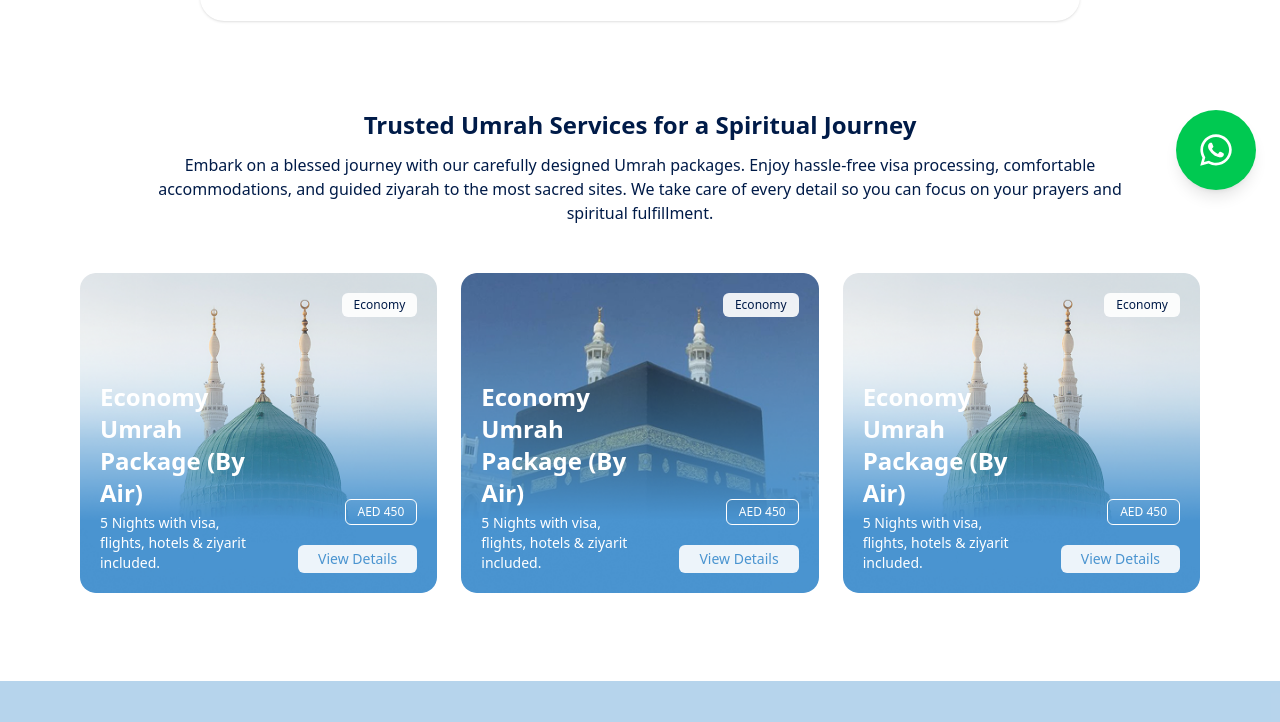
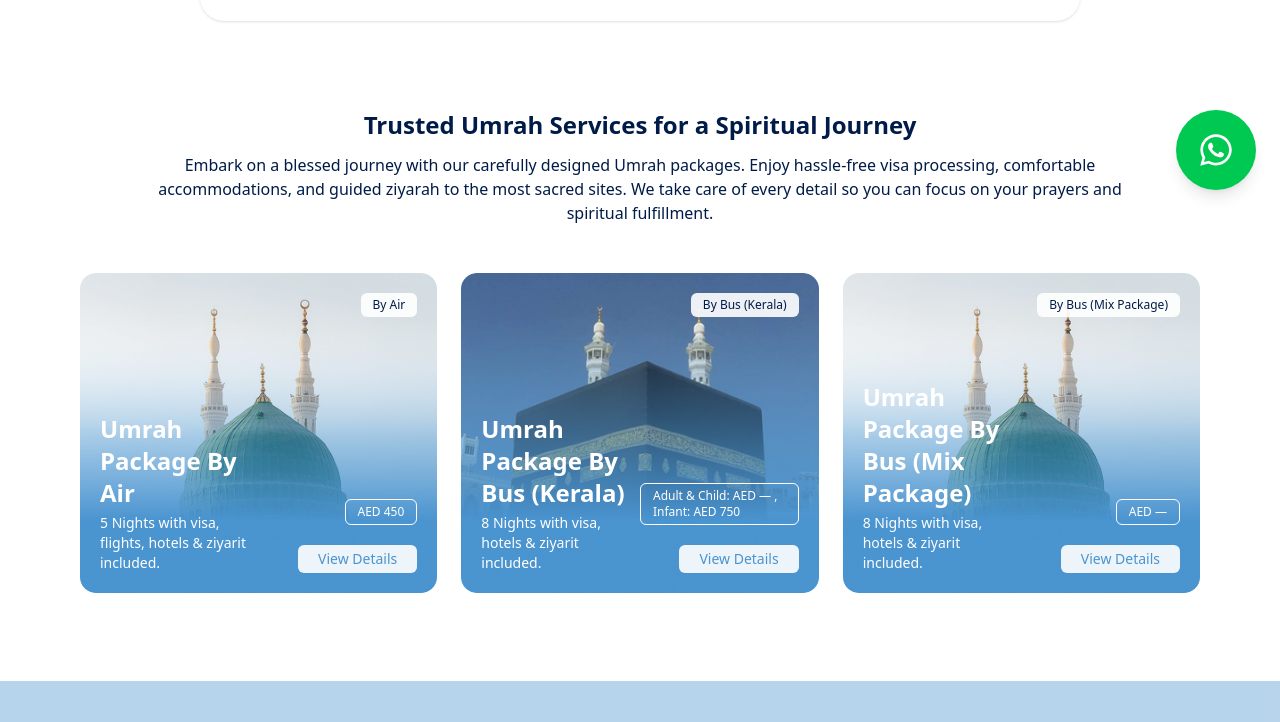
Before and after one commit to Fica-Web/Smart-Travels, a React (Vite) app in the folder frontend/: page /bookings/umrah in a window 1280 px wide. Shown: the part 578-1300 px from the top of the page. Built offline with nearby package versions, Linux system fonts and the light colour scheme; no server answers.

Commit message:
sample itinerary

```diff
--- a/frontend/src/components/HomeSection/BookingPage/DestinationDetails.jsx
+++ b/frontend/src/components/HomeSection/BookingPage/DestinationDetails.jsx
@@ -58,7 +58,7 @@ const DestinationDetails = () => {
                     <TripDetails destination={destination} />
                 </div>
                 <div className='w-full md:w-[500px] flex flex-col '>
-                    <ContactSection  destination={destination}/>
+                    <ContactSection  destination={destination} />
                 </div>
             </div>
 
--- a/frontend/src/components/HomeSection/BookingPage/UmrahPage/UmrahListingPage.jsx
+++ b/frontend/src/components/HomeSection/BookingPage/UmrahPage/UmrahListingPage.jsx
@@ -1,37 +1,5 @@
-import React from 'react';
 import { Link } from 'react-router-dom';
-import img1 from '../../../../assets/image/booking/umrah/umrah1.png';
-import img2 from '../../../../assets/image/booking/umrah/umrah2.png';
-
-const packages = [
-    {
-        id: 1,
-        title: "Economy Umrah Package (By Air)",
-        slug: "economy-umrah-package-by-air",
-        nights: "5 Nights with visa, flights, hotels & ziyarit included.",
-        price: "AED 450",
-        tag: "Economy",
-        image: img2, // replace with your image
-    },
-    {
-        id: 2,
-        title: "Economy Umrah Package (By Air)",
-        slug: "economy-umrah-package-by-air-2",
-        nights: "5 Nights with visa, flights, hotels & ziyarit included.",
-        price: "AED 450",
-        tag: "Economy",
-        image: img1, // replace with your image
-    },
-    {
-        id: 3,
-        title: "Economy Umrah Package (By Air)",
-        slug: "economy-umrah-package-by-air-3",
-        nights: "5 Nights with visa, flights, hotels & ziyarit included.",
-        price: "AED 450",
-        tag: "Economy",
-        image: img2, // replace with your image
-    },
-];
+import umrahPackages from '../../../../data/HomeSection/umrahPackages';
 
 export const UmrahListingPage = () => {
     return (
@@ -49,7 +17,7 @@ export const UmrahListingPage = () => {
             </div>
 
             <div className="grid md:grid-cols-2 lg:grid-cols-3 gap-6">
-                {packages.map((pkg) => (
+                {umrahPackages.map((pkg) => (
                     <SingleUmrahCard key={pkg.id} pkg={pkg} />
                 ))}
             </div>
--- /dev/null
+++ b/frontend/src/data/HomeSection/umrahPackages.js
@@ -0,0 +1,120 @@
+import img1 from '../../assets/image/booking/umrah/umrah1.png';
+import img2 from '../../assets/image/booking/umrah/umrah2.png';
+
+const umrahPackages = [
+    {
+        id: 1,
+        title: "Umrah Package By Air",
+        slug: "umrah-package-by-air",
+        nights: "5 Nights with visa, flights, hotels & ziyarit included.",
+        price: "AED 450",
+        tag: "By Air",
+        image: img2,
+        inclusions: [
+            "Umrah Visa with insurance",
+            "Return Air ticket from Dubai Airport",
+            "03 Nights’ accommodation in Makkah in above mentioned hotel or similar",
+            "02 Nights’ accommodation in Madinah in above mentioned hotel or similar",
+            "Land Transportation in Saudi",
+            "Guide assistance",
+            "Jumah in Makkah",
+            "Ziyarat",
+        ],
+        documents: [
+            "Scanned First and Last page of passport (Passport should be valid for 6 months)",
+            "Scanned Residence VISA of UAE",
+            "Scanned Passport size Photograph with white background",
+            "Al Hosn Vaccination Certificate",
+        ],
+        exclusions: [
+            "Excursions or any entrances to monuments unless otherwise mentioned",
+            "Cost of meals other than those specified in the inclusions",
+            "Personal and other expenses",
+        ],
+        notes: [
+            "Umrah VISA subject to approval (3 working days for processing)",
+            "Rates are net and non-refundable",
+            "Package confirmation subject to availability",
+            "Price may fluctuate according to the availability of the rooms",
+            "Above mentioned package rates are per person basis",
+        ],
+    },
+    {
+        id: 2,
+        title: "Umrah Package By Bus (Kerala)",
+        slug: "umrah-package-by-bus-kerala",
+        nights: "8 Nights with visa, hotels & ziyarit included.",
+        price: "Adult & Child: AED — , Infant: AED 750",
+        tag: "By Bus (Kerala)",
+        image: img1,
+        inclusions: [
+            "Umrah Visa with insurance",
+            "05 Nights’ accommodation in Makkah",
+            "03 Nights’ accommodation in Madinah",
+            "Land Transportation",
+            "Guide assistance",
+            "Jumah in Makkah",
+            "Ziyarat",
+        ],
+        documents: [
+            "Scanned First and Last page of passport (Passport should be valid for 6 months)",
+            "Scanned Residence VISA of UAE (visa should be valid for 3 months)",
+            "Scanned Emirates ID",
+            "Scanned Passport size Photograph with white background",
+            "Al Hosn Vaccination Certificate",
+        ],
+        exclusions: [
+            "Excursions or any entrances to monuments unless otherwise mentioned",
+            "Cost of meals other than those specified in the inclusions",
+            "Personal and other expenses",
+        ],
+        notes: [
+            "Umrah VISA subject to approval (3 working days for processing)",
+            "Rates are net and non-refundable",
+            "Package confirmation subject to availability",
+            "Price may fluctuate according to the availability of the rooms",
+            "Above mentioned package rates are per person basis",
+            "Guests must check their eligibility for travel by the concerned countries and obtain the required permits and/or permissions, if needed.",
+        ],
+    },
+    {
+        id: 3,
+        title: "Umrah Package By Bus (Mix Package)",
+        slug: "umrah-package-by-bus-mix",
+        nights: "8 Nights with visa, hotels & ziyarit included.",
+        price: "AED —",
+        tag: "By Bus (Mix Package)",
+        image: img2,
+        inclusions: [
+            "Umrah Visa with insurance",
+            "05 Nights’ accommodation in Makkah",
+            "03 Nights’ accommodation in Madinah",
+            "Land Transportation",
+            "Guide assistance",
+            "Jumah in Makkah",
+            "Ziyarat",
+        ],
+        documents: [
+            "Scanned First and Last page of passport (Passport should be valid for 6 months)",
+            "Scanned Residence VISA of UAE (visa should be valid for 3 months)",
+            "Scanned Emirates ID",
+            "Scanned Passport size Photograph with white background",
+            "Al Hosn Vaccination Certificate",
+        ],
+        exclusions: [
+            "Excursions or any entrances to monuments unless otherwise mentioned",
+            "Cost of meals other than those specified in the inclusions",
+            "Personal and other expenses",
+        ],
+        notes: [
+            "Umrah VISA subject to approval (3 working days for processing)",
+            "Rates are net and non-refundable",
+            "Package confirmation subject to availability",
+            "Price may fluctuate according to the availability of the rooms",
+            "Above mentioned package rates are per person basis",
+            "Guests must check their eligibility for travel by the concerned countries and obtain the required permits and/or permissions, if needed.",
+        ],
+    },
+];
+
+export default umrahPackages;
--- a/frontend/src/pages/user/UmrahDetailsPage.jsx
+++ b/frontend/src/pages/user/UmrahDetailsPage.jsx
@@ -1,11 +1,60 @@
-import React from 'react';
-import { useParams } from 'react-router-dom'
+import { useParams } from "react-router-dom";
+import { FaPlay } from "react-icons/fa"; // for the small arrow icon
+import { TbLocationFilled } from "react-icons/tb";
+import umrahPackages from "../../data/HomeSection/umrahPackages";
+import ContactSection from "../../components/HomeSection/BookingPage/ContactSection";
 
 const UmrahDetailsPage = () => {
     const { slug } = useParams();
+
+    // Find the package with matching slug
+    const pkg = umrahPackages.find((item) => item.slug === slug);
+
+    if (!pkg) {
+        return <div className="p-10 text-center text-red-500">Package not found</div>;
+    }
+
     return (
-        <div>{ slug }</div>
-    )
-}
+        <div>
+            <div>
+                <h2>
+                    Umrah Packages
+                </h2>
+            </div>
+
+            <div className="flex flex-col lg:flex-row gap-10 items-start">
+                <div className="relative lg:w-1/2 w-full my-5">
+                    <h2 className="font-semibold text-secondary-blue lg:text-xl text-lg mb-4">
+                        Day-by-Day Itinerary
+                    </h2>
+                    {pkg.inclusions?.map((item, index) => (
+                        <div key={index} className="pb-6 relative pl-6 ">
+                            {/* Left vertical dashed line - hide for last element */}
+                            {index !== pkg.inclusions.length - 1 && (
+                                <div className="absolute left-1 top-3 bottom-0 w-px border-l border-dashed border-gray-400 z-0 "/>
+                            )}
+
+                            {/* Icon on top of the border */}
+                            <div className="absolute left-[-4px] top-2 z-10  rounded-full">
+                                <TbLocationFilled size={14} className="text-secondary-blue rotate-45" />
+                            </div>
+
+                            {/* Content */}
+                            <div className="relative z-10 text-secondary-blue  text-lg">
+                                <p className="">
+                                    {item}
+                                </p>
+                            </div>
+                        </div>
+                    ))}
+                </div>
+
+                {/* <div className='w-full md:w-[500px] flex flex-col '>
+                    <ContactSection  destination={destination} />
+                </div> */}
+            </div>
+        </div>
+    );
+};
 
 export default UmrahDetailsPage;
```
